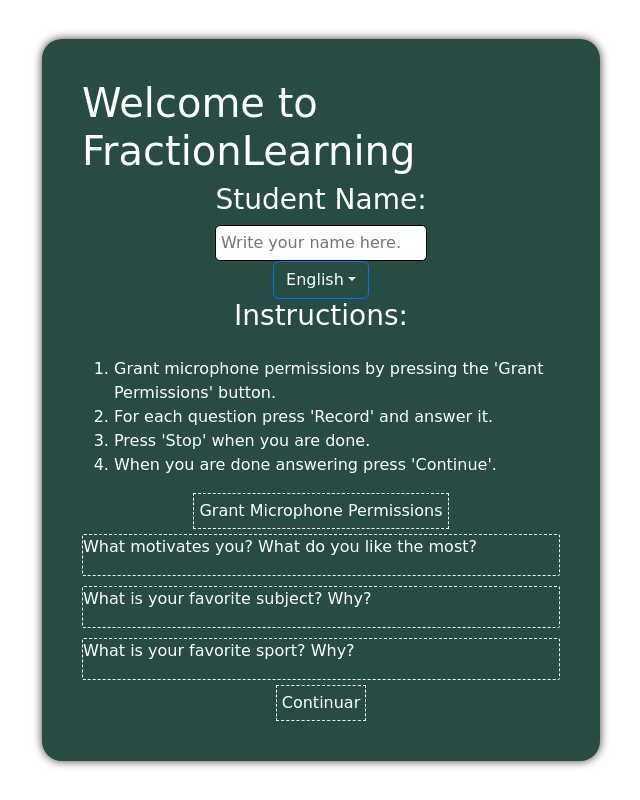
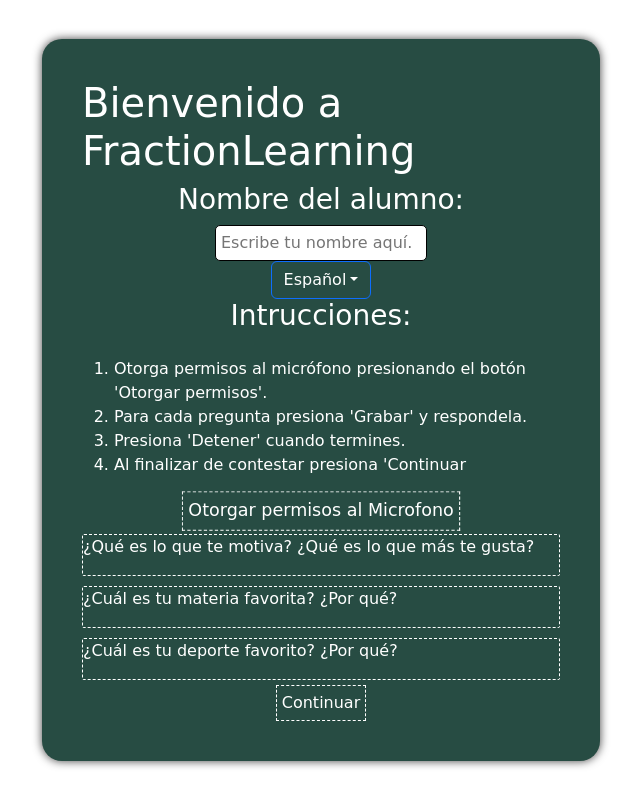
Before and after one commit to RamonCamacho8/fraction-learning-react, a React (Create React App) app: page / in a window 1280 px wide. Shown: the whole page, without its empty margins (319-959 px from the left). Built offline with nearby package versions, Linux system fonts and the light colour scheme.

Commit message:
Practicamente Terminado

```diff
--- a/src/Context/LanguageContext.js
+++ b/src/Context/LanguageContext.js
@@ -5,7 +5,7 @@
 
 export const LanguageProvider = (props) => {
 
-    const [language, setLanguage] = useState('English');
+    const [language, setLanguage] = useState('Español');
     const [languageData, setLanguageData] = useState(getLanguageData(language));
 
     return (
--- a/src/Context/PersonalityContext.js
+++ b/src/Context/PersonalityContext.js
@@ -6,11 +6,11 @@
 
 export const PersonalityProvider = (props) => {
 
-    const [openess, setOpeness] = useState(true);
+    const [openness, setOpenness] = useState(true);
     const [neuroticism, setNeuroticism] = useState(true);
 
     return (
-        <PersonalityContext.Provider value={{openess, setOpeness, neuroticism, setNeuroticism}}>
+        <PersonalityContext.Provider value={{openness, setOpenness, neuroticism, setNeuroticism}}>
             {props.children}
         </PersonalityContext.Provider>
     );
--- a/src/components/AudioRecorder/index.jsx
+++ b/src/components/AudioRecorder/index.jsx
@@ -8,9 +8,6 @@
 
 const AudioRecorder = ({audioName, stream, permission}) => {
 
-
-    //const [permission, setPermission] = useState(false);
-    //const [stream, setStream] = useState(null);
     const mediaRecorder = useRef(null);
     const [recordingStatus, setRecordingStatus] = useState("inactive");
     const [audioChunks, setAudioChunks] = useState([]);
@@ -27,8 +24,22 @@
     }
     const handleStop = async () => {
 
-        stopRecording(setRecordingStatus,setAudioChunks,setAudio, mediaRecorder, audioChunks, mimeType);
-        await upload_audio(audio, audioName);
+        //stopRecording(setRecordingStatus,setAudioChunks,setAudio, mediaRecorder, audioChunks, mimeType);
+        setRecordingStatus("inactive");
+
+        mediaRecorder.current.onstop = async () => {
+            //creates a blob file from the audiochunks data
+            const audioBlob = new Blob(audioChunks, { type: mimeType });
+            //creates a playable URL from the blob file.
+            const audioUrl = URL.createObjectURL(audioBlob);
+            console.log(1,audioUrl);
+            setAudio(audioUrl);
+            setAudioChunks([]);
+            await upload_audio(audioUrl, audioName);
+        };
+
+        mediaRecorder.current.stop();
+
 
     }
 
@@ -38,7 +49,9 @@
             {permission ?
             (recordingStatus === "inactive" ?
             (audio ? <button onClick={handleStart} >{audioTraduction.recordAgain}</button> : <button onClick={handleStart} >{audioTraduction.record}</button> )
-             : <button onClick={handleStop} >{audioTraduction.stop}</button>) : null}
+             : <button onClick={
+                    handleStop
+             } >{audioTraduction.stop}</button>) : null}
 
 
         </div>
--- a/src/components/HelpSection/index.jsx
+++ b/src/components/HelpSection/index.jsx
@@ -42,10 +42,11 @@
 
 function HelpComponent(){
 
-    const hasOpenness = usePersonality().openess;
+    const hasOpenness = usePersonality().openness;
     const hasNeuroticism = usePersonality().neuroticism;
     const content = hasOpenness ? visualHelp : verbalHelp;
 
+    console.log('From HelpComponent',hasOpenness,hasNeuroticism);
 
 
     switch (hasNeuroticism){
--- a/src/components/ProblemSection/index.jsx
+++ b/src/components/ProblemSection/index.jsx
@@ -2,11 +2,9 @@
 import './style.css'
 import { Pie } from 'react-chartjs-2';
 import { useState } from 'react';
-import { useRef } from 'react';
 import { useLanguage } from '../../Context/LanguageContext';
 import { usePersonality } from '../../Context/PersonalityContext';
 import { useExercices } from '../../Context/ExercicesContext';
-import { isCorrectAnswer } from '../../Controllers/ExercicesController';
 
 function ProblemSection(){
 
@@ -39,10 +37,10 @@
 
 function ProcedurePanel(){
 
-    let hasOpenness = usePersonality().openess;
+    let hasOpenness = usePersonality().openness;
     const {currentExercice} = useExercices();
     let fractions = currentExercice.fractions;
-    let fractionsComponents = fractionComponentsGenerator({pApertura: hasOpenness, fractionsNumbers: fractions, colorType: 'multi' });
+    let fractionsComponents = fractionComponentsGenerator({hasOpenness: hasOpenness, fractionsNumbers: fractions, colorType: 'multi' });
 
     const traductionText = useLanguage().languageData['board'].problemPanel;
 
@@ -169,9 +167,9 @@
 
 }
 
-function fractionComponentSelector({pApertura}){
+function fractionComponentSelector({hasOpenness}){
 
-    switch(pApertura){
+    switch(hasOpenness){
         case true:
             return FractionPieChartComponent;
         case false:
@@ -182,9 +180,9 @@
 
 }
 
-function fractionComponentsGenerator({pApertura, fractionsNumbers, colorType = 'multi'}){
+function fractionComponentsGenerator({hasOpenness, fractionsNumbers, colorType = 'multi'}){
 
-    let Component = fractionComponentSelector({pApertura: pApertura});
+    let Component = fractionComponentSelector({hasOpenness: hasOpenness});
     let fractionsComponents = [];
 
 
--- a/src/pages/Home/index.jsx
+++ b/src/pages/Home/index.jsx
@@ -2,6 +2,7 @@
 import { useState } from "react";
 import { useLanguage } from "../../Context/LanguageContext.js";
 import { usePersonality } from "../../Context/PersonalityContext.js";
+import { getPersonality, getPersonality_v2 } from "../../services/Personality";
 import AudioRecorder from "../../components/AudioRecorder";
 import { useNavigate } from "react-router-dom";
 import { useUser } from "../../Context/UserContext";
@@ -17,9 +18,10 @@
   const {userName,setUserName} = useUser();
 
   const {languageData} = useLanguage();
-  const [instruction, setInstruction] = useState(0);
   const [permission, setPermission] = useState(false);
   const [stream, setStream] = useState(null);
+  const {openness, neuroticism} = usePersonality();
+  const {setOpenness, setNeuroticism} = usePersonality();
 
   const homeTraduction = languageData['home'];
 
@@ -50,7 +52,7 @@
           <ol>
             {
               homeTraduction.instructions.map((instruction,index) => {
-                return <li key={index}>{instruction}</li>
+                return <li key={`instruction-${index}`}>{instruction}</li>
               })
             }
           </ol>
@@ -58,6 +60,19 @@
     )
   }
 
+  async function handleContinue() {
+    let response = await getPersonality_v2();
+
+    let neuroticism_ = response.neuroticism === 'Si' ? true : false;
+    let openness_ = response.openness === 'Si' ? true : false;
+    console.log(neuroticism_, openness_);
+
+    setNeuroticism(neuroticism_);
+    setOpenness(openness_);
+    console.log(response.openness, response.neuroticism);
+    console.log(openness, neuroticism);
+    navigate('/board')
+  }
 
 
 
@@ -69,17 +84,22 @@
         <Login />
         <LanguageSelector />
         <InstructionsPanel/>
-        {permission ? null : <button onClick={() => {getMicrophonePermission(setPermission,setStream)}} >{homeTraduction.buttons.permissions}</button>}
+        {permission ? null : <button className="permissionsButton" onClick={() => {getMicrophonePermission(setPermission,setStream)}} >{homeTraduction.buttons.permissions}</button>}
         {
           homeTraduction.questions.map((question,index) => {
-            return <div className="question-record">
+            return <div key={`question-${index}`} className="question-record">
               <p key={index}>{question}</p>
-              <AudioRecorder audioName={`question${index}`} stream={stream} permission={permission} />
+              <AudioRecorder
+              key={`AudioRecorder-${index}`} audioName={`question${index}`}
+              stream={stream} permission={permission}
+              />
               </div>
           })
         }
 
-        <button onClick={() => {navigate('/board')}} >Continuar</button>
+        <button onClick={
+          handleContinue
+        } >Continuar</button>
       </div>
     </div>
   );
--- a/src/pages/Home/style.css
+++ b/src/pages/Home/style.css
@@ -69,6 +69,11 @@
     text-align: center;
 }
 
+.permissionsButton{
+    animation:brath 2s  linear infinite;
+    -webkit-font-smoothing: antialiased;
+}
+
 input {
     border-radius: 5px;
     border: 1px solid black;
@@ -90,4 +95,13 @@
 
 button:disabled {
     background-color: rgb(39, 76, 67);
-    color: rgb(255, 255, 255);}
+    color: rgb(255, 255, 255);
+}
+
+@keyframes brath{
+    0%{transform: scale(1);}
+    25%{transform: scale(1.1);}
+    50%{transform: scale(1);}
+    75%{transform: scale(1.1);}
+    100%{transform: scale(1);}
+}
--- a/src/utils/recordAudio.js
+++ b/src/utils/recordAudio.js
@@ -43,6 +43,7 @@
       const audioBlob = new Blob(audioChunks, { type: mimeType });
       //creates a playable URL from the blob file.
       const audioUrl = URL.createObjectURL(audioBlob);
+      console.log(audioUrl);
       setAudio(audioUrl);
       setAudioChunks([]);
     };
```
